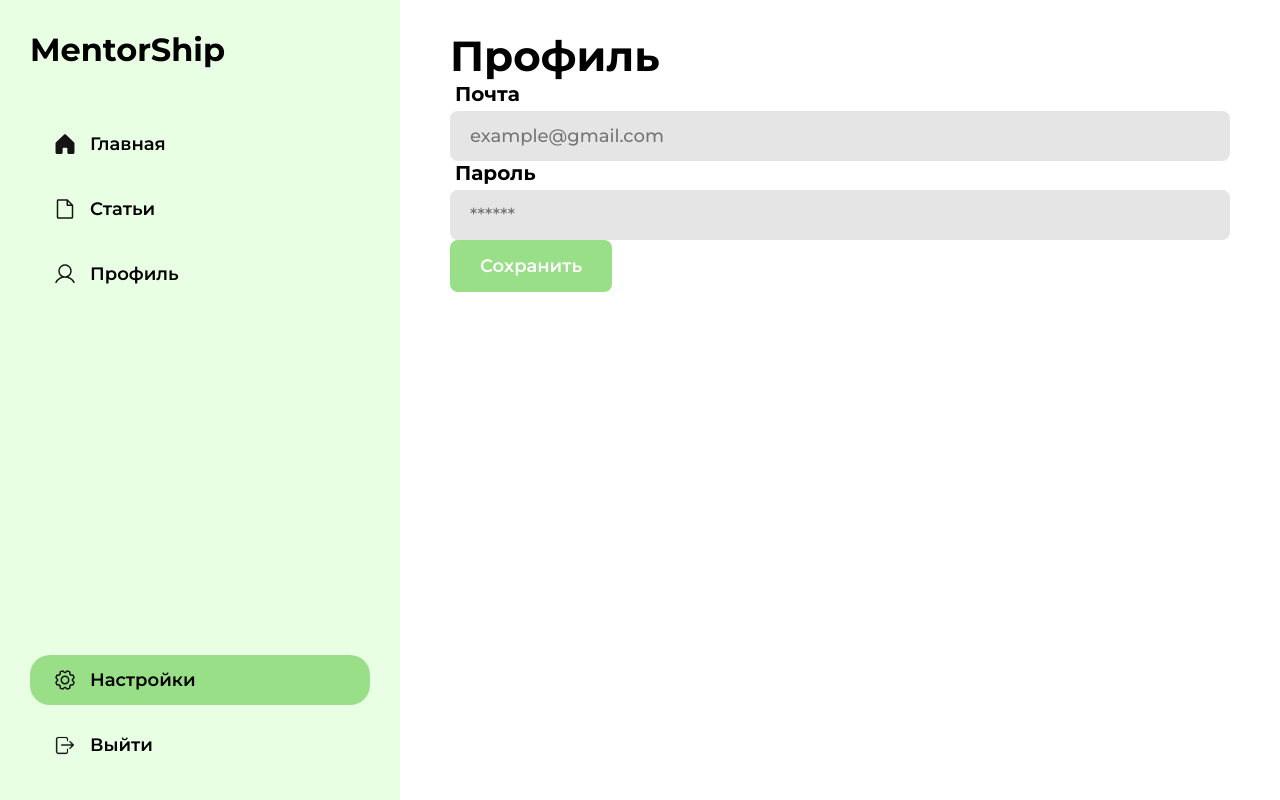
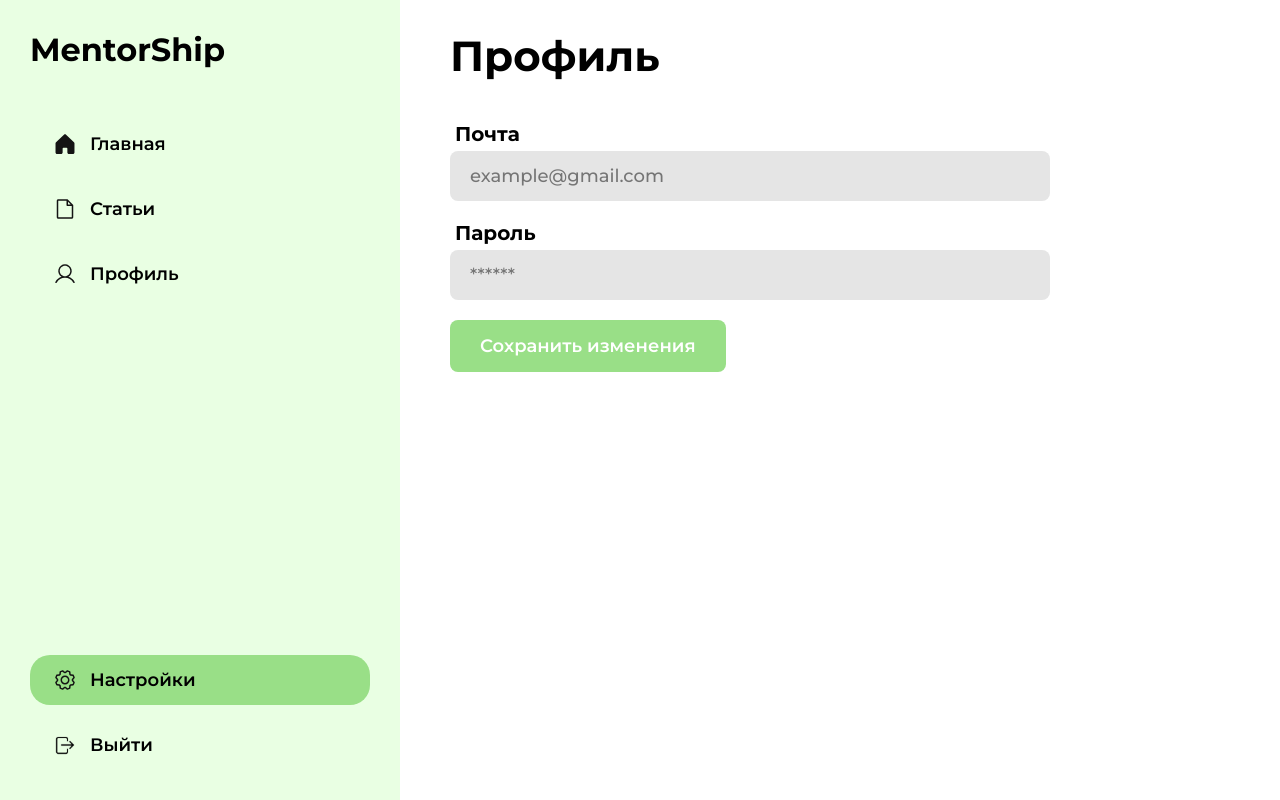
Before and after one commit to Enoti4Ka44/BGITU-mentor-platform, a React (Vite) app: page /settings in a window 1280 px wide. Built offline with nearby package versions, Linux system fonts and the light colour scheme.

Commit message:
fix(mentor): fix data change in settings

```diff
--- /dev/null
+++ b/src/pages/settingsPage/SettingPage.module.scss
@@ -0,0 +1,8 @@
+.form {
+    display: flex;
+    flex-direction: column;
+    gap: 20px;
+
+    max-width: 600px;
+    margin-top: 40px;
+}
--- a/src/pages/settingsPage/SettingsPage.jsx
+++ b/src/pages/settingsPage/SettingsPage.jsx
@@ -1,9 +1,10 @@
 import { useEffect, useState } from "react";
+import styles from "./SettingPage.module.scss";
+import { toast } from "react-toastify";
+import { profilesAPI } from "../../services";
 import Layout from "../../components/layout/Layout";
-import { profilesAPI } from "../../services";
 import Input from "../../components/ui/input/Input";
 import Button from "../../components/ui/button/Button";
-import { toast } from "react-toastify";
 
 function SettingsPage() {
   const [formData, setFormData] = useState({
@@ -32,7 +33,8 @@ function SettingsPage() {
 
     try {
       const response = await profilesAPI.patchProfile(role, formData);
-      toast.success("Почта успешно изменена");
+      toast.success("Данные успешно изменены");
+      console.log(response);
     } catch (error) {
       console.log(error);
     }
@@ -46,7 +48,7 @@ function SettingsPage() {
   return (
     <Layout>
       <h2>Профиль</h2>
-      <form onSubmit={handleSubmit}>
+      <form className={styles.form} onSubmit={handleSubmit}>
         <Input
           value={formData.email}
           name="email"
@@ -63,8 +65,9 @@ function SettingsPage() {
           label="Пароль"
           onChange={handleInputChange}
         />
-
-        <Button color="green">Сохранить</Button>
+        <div className={styles.btnWrapper}>
+          <Button color="green">Сохранить изменения</Button>
+        </div>
       </form>
     </Layout>
   );
--- a/src/services/api/profilesAPI.js
+++ b/src/services/api/profilesAPI.js
@@ -1,14 +1,13 @@
 import { studentAPI } from "./studentAPI";
-import { mentorAPI } from "./mentorAPI";
-
+import { mentorProfileAPI } from "./mentorProfileAPI";
 export const profilesAPI = {
   patchProfile: async (role, data) => {
     if (role === "STUDENT") return studentAPI.patchStudentProfile(data);
-    if (role === "MENTOR") return mentorAPI.patchMentorProfile(data);
+    if (role === "MENTOR") return mentorProfileAPI.patchMentorProfile(data);
   },
 
   getProfile: async (role) => {
     if (role === "STUDENT") return studentAPI.getStudentProfile();
-    if (role === "MENTOR") return mentorAPI.getMentorProfile();
+    if (role === "MENTOR") return mentorProfileAPI.getMentorProfile();
   },
 };
```
